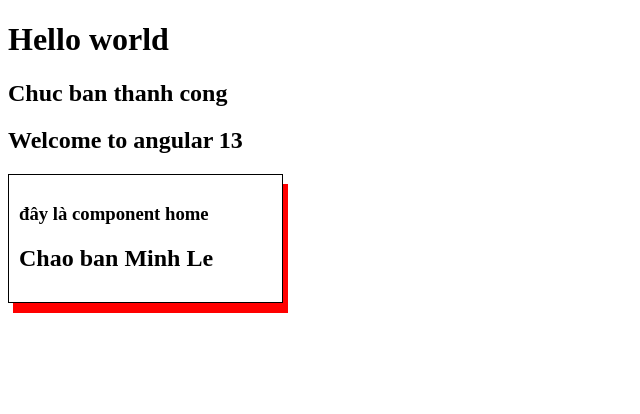
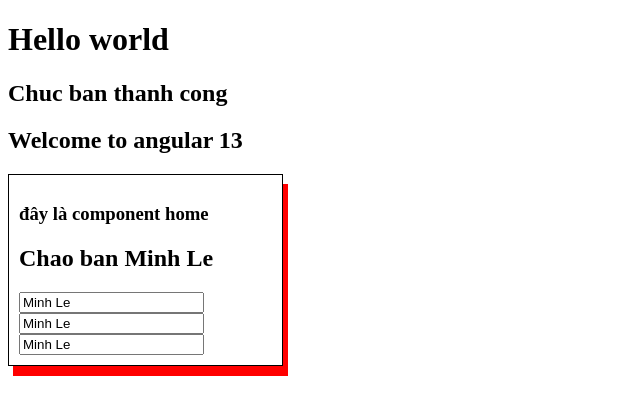
Before and after one commit to thisisminh172/angular-12, an Angular app: page / in a window 1280 px wide. Shown: the top 414 px of the page, without its empty margins (0-640 px from the left). Built offline with nearby package versions, Linux system fonts and the light colour scheme.

Commit message:
data binding properties

```diff
--- a/src/app/home/home.component.html
+++ b/src/app/home/home.component.html
@@ -1,4 +1,8 @@
 <div class="test">
     <h3>đây là component home</h3>
     <h2>Chao ban {{name}}</h2>
+    <input type="text" value="{{ name }}">
+    <br>
+    <input type="text" [value] = "name" [title]="'Day la '+name">
+    <input type="text" [value] = "name" title="Day la {{name}}">
 </div>
--- a/src/app/home/home.component.ts
+++ b/src/app/home/home.component.ts
@@ -6,7 +6,7 @@
   styleUrls: ['./home.component.scss']
 })
 export class HomeComponent implements OnInit {
-  public name = 'Minh Le'
+  public name: string = 'Minh Le'
   constructor() { }
 
   ngOnInit(): void {
```
